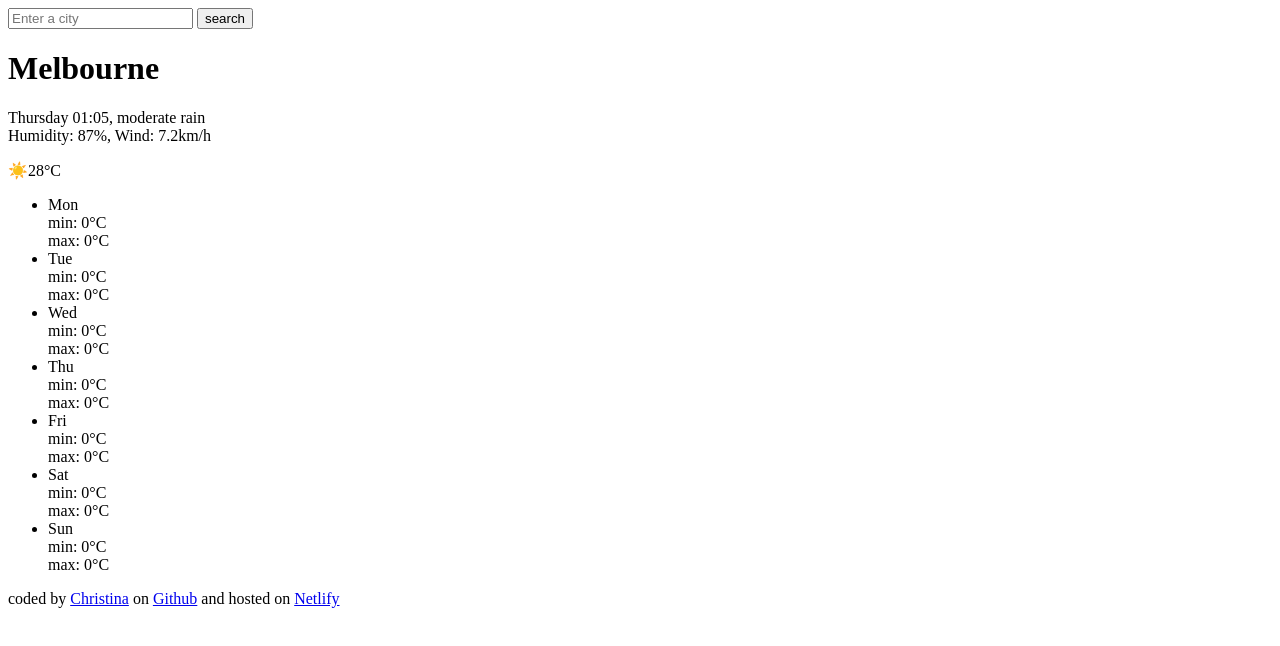
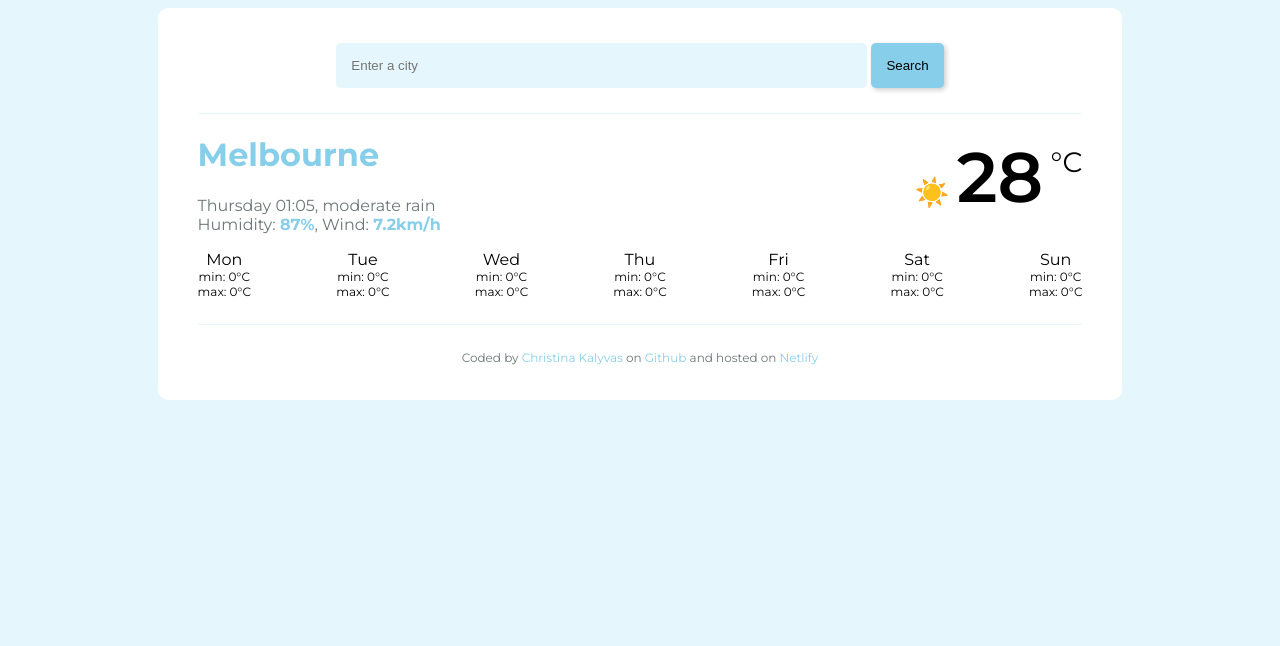
Before and after one commit to kikikal/weather-app, a plain HTML site: page index.html in a window 1280 px wide. Drawn offline with Linux system fonts and the light colour scheme.

Commit message:
updated css

```diff
--- a/index.html
+++ b/index.html
@@ -7,39 +7,93 @@
       content="width=
     , initial-scale=1.0"
     />
+    <link rel="stylesheet" href="src/index.css" />
+    <link rel="preconnect" href="https://fonts.googleapis.com" />
+    <link rel="preconnect" href="https://fonts.gstatic.com" crossorigin />
+    <link
+      href="https://fonts.googleapis.com/css2?family=Montserrat:ital,wght@0,100..900;1,100..900&display=swap"
+      rel="stylesheet"
+    />
     <title>Weather App</title>
   </head>
   <body>
+    <div class="body-container">
       <header>
         <form>
-        <input type="search" placeholder="Enter a city" required />
-        <input type="submit" value="search" />
+          <input
+            type="search"
+            placeholder="Enter a city"
+            required
+            id="form-search"
+          />
+          <input type="submit" value="Search" id="form-submit" />
         </form>
       </header>
       <main>
-      <div>
+        <div id="city">
+          <div id="city-info">
             <h1>Melbourne</h1>
-        <p>Thursday 01:05, moderate rain <br />Humidity: 87%, Wind: 7.2km/h</p>
+            <p>
+              Thursday 01:05, moderate rain <br />Humidity:
+              <strong>87%</strong>, Wind: <strong>7.2km/h</strong>
+            </p>
           </div>
-      <div>☀️28°C</div>
+          <div id="city-temp">
+            <span class="emoji">☀️</span>
+            <span class="temp">28</span>
+            <span class="degrees">°C</span>
+          </div>
+        </div>
         <ul>
-        <li>Mon<br />min: 0°C<br />max: 0°C</li>
-        <li>Tue<br />min: 0°C<br />max: 0°C</li>
-        <li>Wed<br />min: 0°C<br />max: 0°C</li>
-        <li>Thu<br />min: 0°C<br />max: 0°C</li>
-        <li>Fri<br />min: 0°C<br />max: 0°C</li>
-        <li>Sat<br />min: 0°C<br />max: 0°C</li>
-        <li>Sun<br />min: 0°C<br />max: 0°C</li>
+          <li id="first">
+            <span class="day">Mon</span><br />min:
+            <span class="min-temp">0</span>°C<br />max:
+            <span class="max-temp">0</span>°C
+          </li>
+          <li id="second">
+            <span class="day">Tue</span><br />min:
+            <span class="min-temp">0</span>°C<br />max:
+            <span class="max-temp">0</span>°C
+          </li>
+          <li id="third">
+            <span class="day">Wed</span><br />min:
+            <span class="min-temp">0</span>°C<br />max:
+            <span class="max-temp">0</span>°C
+          </li>
+          <li id="fourth">
+            <span class="day">Thu</span><br />min:
+            <span class="min-temp">0</span>°C<br />max:
+            <span class="max-temp">0</span>°C
+          </li>
+          <li id="fifth">
+            <span class="day">Fri</span><br />min:
+            <span class="min-temp">0</span>°C<br />max:
+            <span class="max-temp">0</span>°C
+          </li>
+          <li id="sixth">
+            <span class="day">Sat</span><br />min:
+            <span class="min-temp">0</span>°C<br />max:
+            <span class="max-temp">0</span>°C
+          </li>
+          <li id="seventh">
+            <span class="day">Sun</span><br />min:
+            <span class="min-temp">0</span>°C<br />max:
+            <span class="max-temp">0</span>°C
+          </li>
         </ul>
       </main>
       <footer>
-      coded by
-      <a href="https://github.com/kikikal" target="_blank">Christina</a> on
+        Coded by
+        <a href="https://github.com/kikikal" target="_blank"
+          >Christina Kalyvas</a
+        >
+        on
         <a href="https://github.com/kikikal?tab=repositories" target="_blank"
           >Github</a
         >
         and hosted on
         <a href="weather-app-project-ck.netlify.app" target="_blank">Netlify</a>
       </footer>
+    </div>
   </body>
 </html>
--- /dev/null
+++ b/src/index.css
@@ -0,0 +1,96 @@
+body {
+  background: #e5f7fc;
+  font-family: "Montserrat", sans-serif;
+  text-align: center;
+}
+
+header {
+  border-bottom: 1px solid #e5f7fc;
+  padding: 10px 0 25px 0;
+}
+
+main {
+  padding-bottom: 25px;
+}
+
+footer {
+  border-top: 1px solid #e5f7fc;
+  padding: 25px 0 10px 0;
+  color: #6d7779;
+  font-size: 12px;
+}
+
+footer a {
+  color: skyblue;
+  text-decoration: none;
+}
+
+ul {
+  list-style: none;
+  display: flex;
+  justify-content: space-between;
+  margin: 0;
+  padding: 0;
+  font-size: 12px;
+}
+
+ul .day {
+  font-size: 16px;
+}
+
+#city {
+  display: flex;
+  justify-content: space-between;
+  text-align: left;
+}
+
+#city-temp {
+  font-size: 28px;
+  position: relative;
+  top: 20px;
+}
+
+#city-temp .degrees {
+  position: relative;
+  top: -30px;
+}
+
+#city-temp .temp {
+  font-size: 70px;
+  font-weight: 600;
+}
+#city-info {
+  color: #6d7779;
+}
+#city-info h1 {
+  color: skyblue;
+}
+
+#city-info strong {
+  color: skyblue;
+}
+
+#form-search {
+  background-color: #e5f7fc;
+  border: none;
+  padding: 15px;
+  width: 60%;
+  border-radius: 5px;
+}
+
+#form-submit {
+  padding: 15px;
+  border: none;
+  border-radius: 5px;
+  background-color: skyblue;
+  box-shadow: 2px 2px 5px rgba(0, 0, 0, 0.2);
+  cursor: pointer;
+}
+
+.body-container {
+  background: white;
+  border-radius: 10px;
+  max-width: 70%;
+  margin: 0 auto;
+  padding: 25px 40px;
+}
```
Lines whose indentation alone changed are shown as unchanged.
